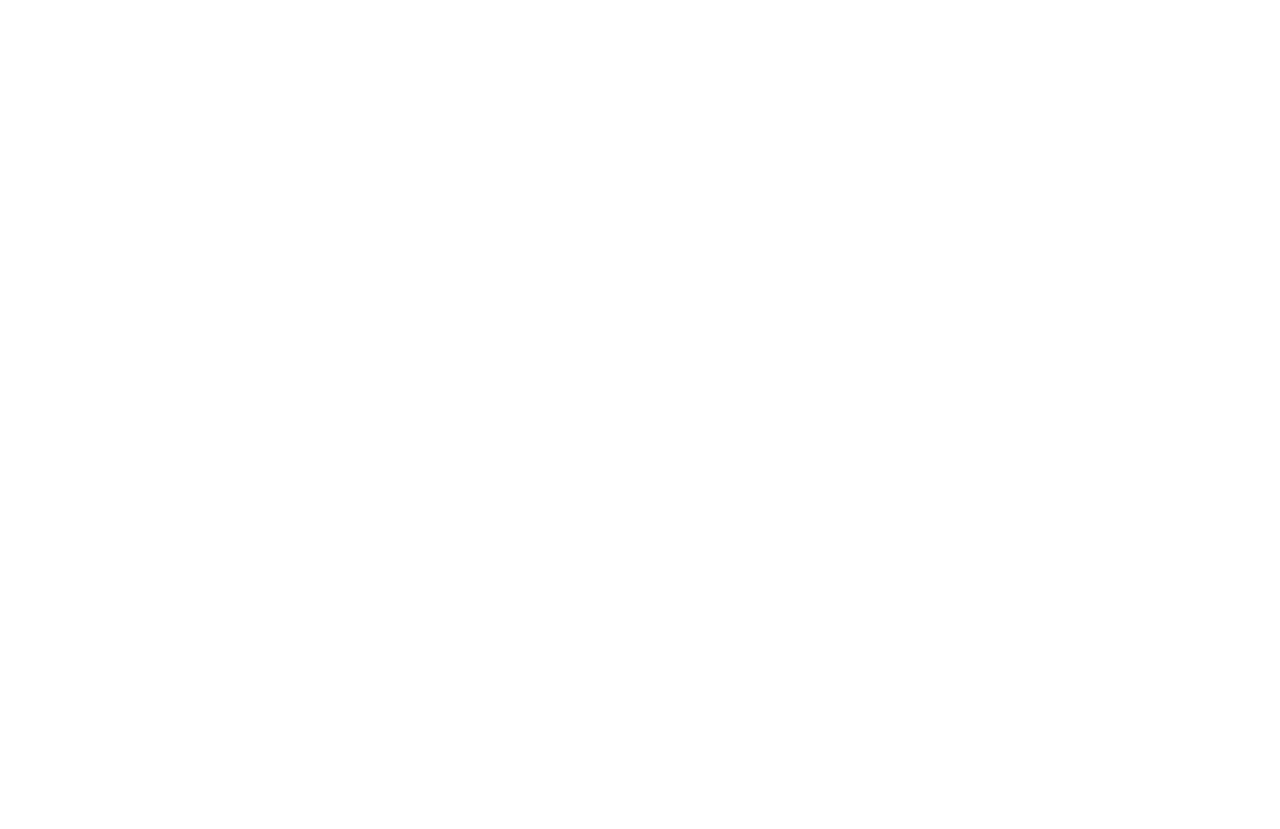
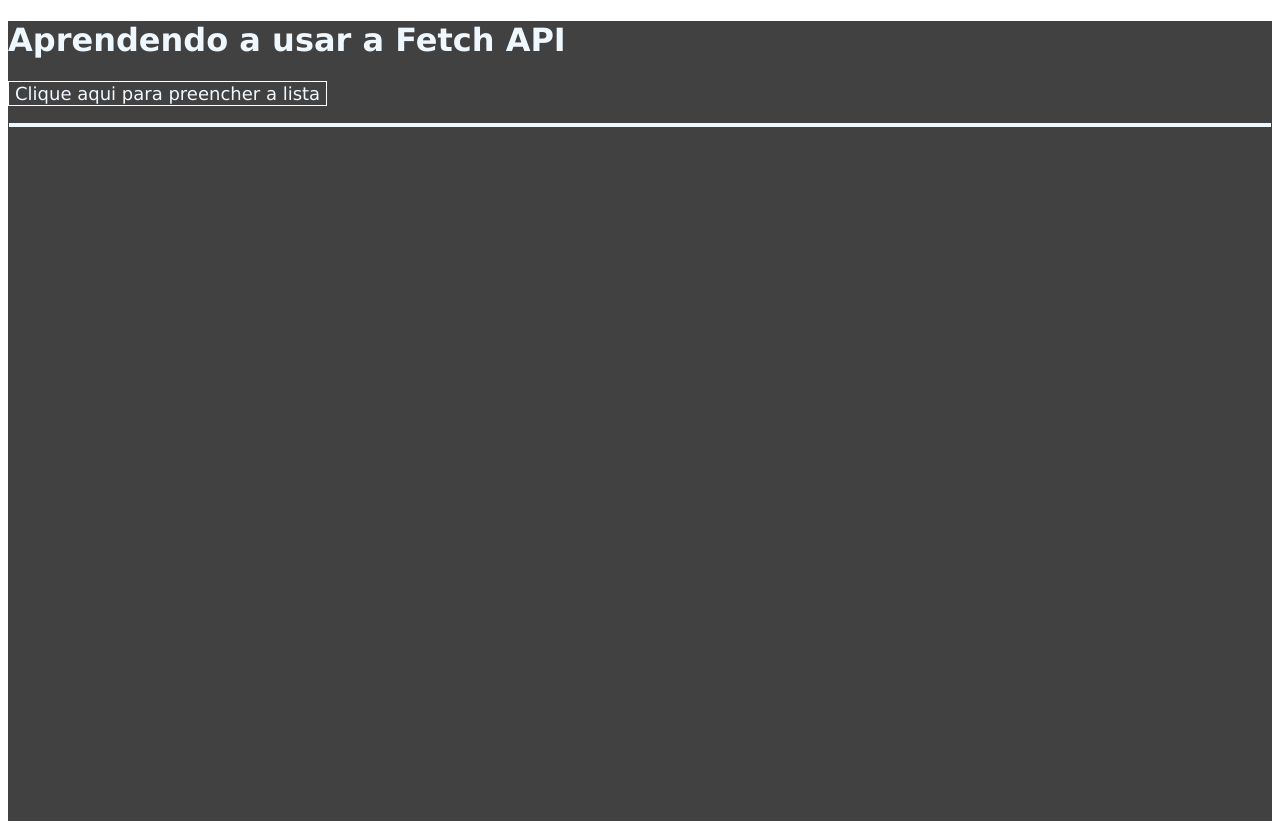
Before and after one commit to JoseCassioSantos/jsonteste, a plain HTML site: page index.html in a window 1280 px wide. Before the commit the page ends 800 px from the top, so only its background shows below. Drawn offline with Linux system fonts and the light colour scheme.

Commit message:
att fetch

```diff
--- a/index.html
+++ b/index.html
@@ -2,12 +2,17 @@
 <html lang="en">
 <head>
     <meta charset="UTF-8">
-    <meta http-equiv="X-UA-Compatible" content="IE=edge">
     <meta name="viewport" content="width=device-width, initial-scale=1.0">
-    <title>Document</title>
-    <script src="script.js"></script>
+    <link rel="stylesheet" href="style.css">
+    <title>Fetch API</title>
+
 </head>
 <body>
-
+    <main>
+        <h1>Aprendendo a usar a Fetch API</h1>
+        <button onclick="fetchApiData()">Clique aqui para preencher a lista</button>
+        <ul id="fill_list"></ul>
+    </main>
+    <script src="script.js"></script>
 </body>
 </html>
--- a/script.js
+++ b/script.js
@@ -1,33 +1,15 @@
-const objs  = [
-    {
-        "nome": "Cassio",
-        "idade": 30,
-        "esta_trabalhando": true,
-        "detalhes_profissao":{
-            "profissão": "Programador",
-            "empresa": "Empresa X"
-        },
-        "hobbies": ["Programar", "Correr", "ler"]
-      },
+function fetchApiData() {
+    fetch('data.json')
+    .then(response => response.json())
+    .then((data) =>{
+        const list = document.querySelector('#fill_list')
 
-    {
-        "nome": "Matheus",
-        "idade": 25,
-        "esta_trabalhando": false,
-        "detalhes_profissao": {
-            "profissão": null,
-            "empresa": null
-        },
-        "hobbies": ["jogar", "Academia" ]
-      }
+        data.map((item) => {
+            const li = document.createElement('li');
 
-]
-
-const jsonData = JSON.stringify(objs)
-
-console.log(objs)
-console.log(jsonData)
-
-const objData = JSON.parse(jsonData);
-
-console.log(jsonData)
+            li.setAttribute('id', item.id);
+            li.innerHTML +='Id:'+ item.id +' Nome: '+ item.nome +' Idade:  '+ item.idade +' Profissão: '+ item.detalhes_profissao.profissao;
+            list.appendChild(li)
+        })
+    })
+}
--- /dev/null
+++ b/style.css
@@ -0,0 +1,29 @@
+*{
+    font-family: 'Lucida Sans', 'Lucida Sans Regular', 'Lucida Grande', 'Lucida Sans Unicode', Geneva, Verdana, sans-serif;
+}
+
+main{
+    background: #424141 ;
+    height: 100vh;
+}
+
+h1{
+    color: aliceblue;
+}
+
+ul{
+    background-color: aliceblue;
+
+}
+
+ul, li{
+    border: #424141 solid 1px ;
+    padding: 2px;
+}
+
+button{
+    color: aliceblue;
+    background: #424141;
+    border: white solid 1px ;
+    font-size: 18px;
+}
```
Also changed, not shown: data.json (+17 -3 lines).
